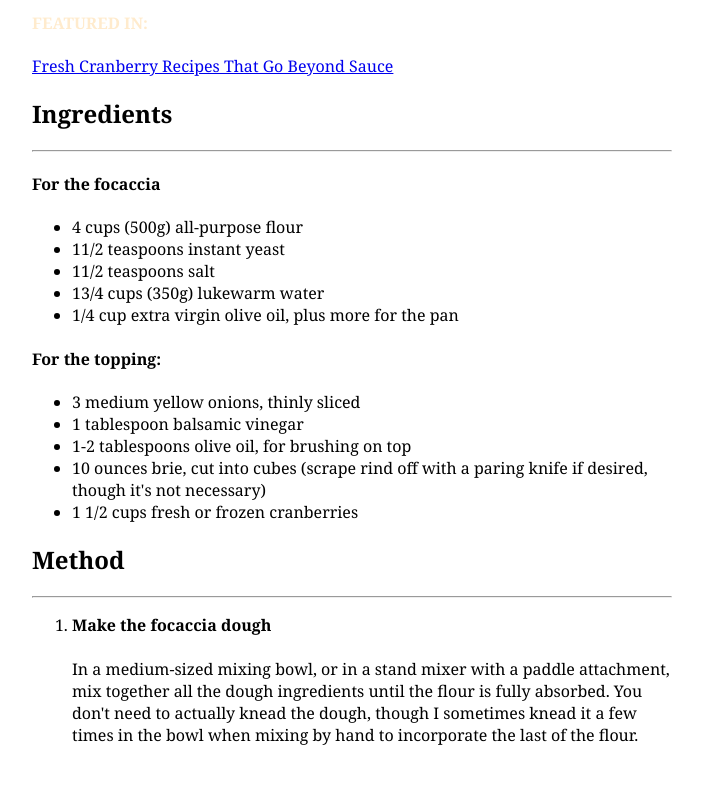
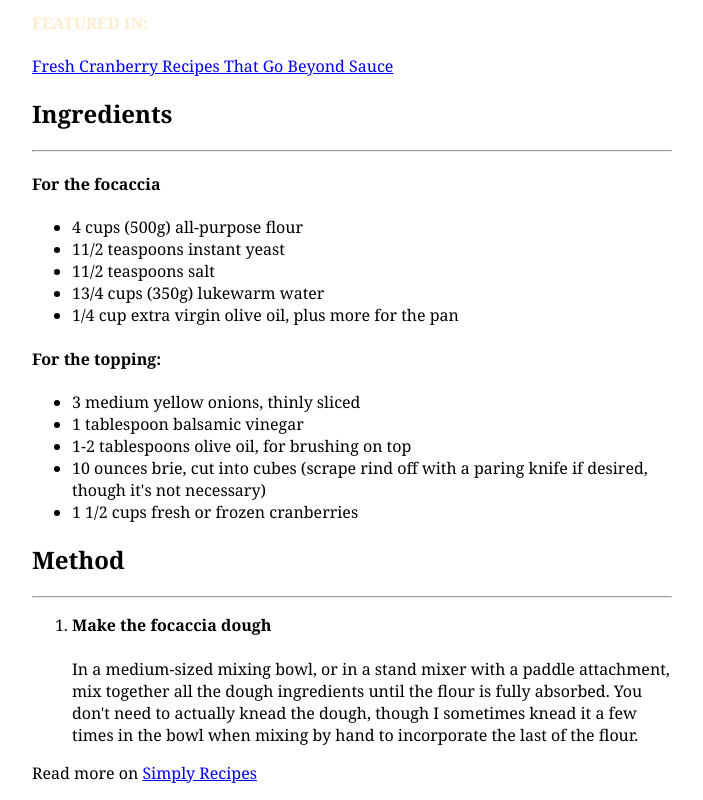
Before and after one commit to valentinarizzo21/PrimaPaginaWeb, a plain HTML site: page index.html in a window 1280 px wide. Shown: the part 595-1395 px from the top of the page, without its empty margins (288-991 px from the left). Before the commit the page ends 1357 px from the top, so only its background shows below. Drawn offline with Linux system fonts and the light colour scheme.

Commit message:
aggiunta footer

```diff
--- a/index.html
+++ b/index.html
@@ -78,7 +78,11 @@
             </ol>
         </section>
         <footer>
-
+            <p>
+                Read more on
+                <a href="https://www.simplyrecipes.com/recipes/focaccia_with_caramelized_onions_cranberries_and_brie/" title="Simply-Recipes" target="_blank">
+                Simply Recipes</a>
+            </p>
         </footer>
     </main>
 </body>
```
